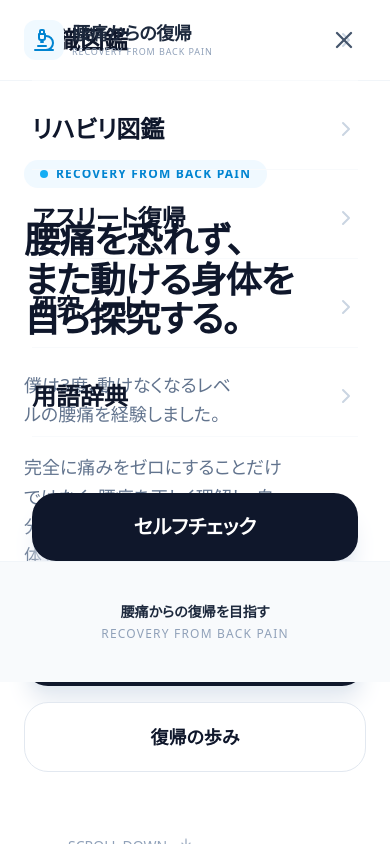
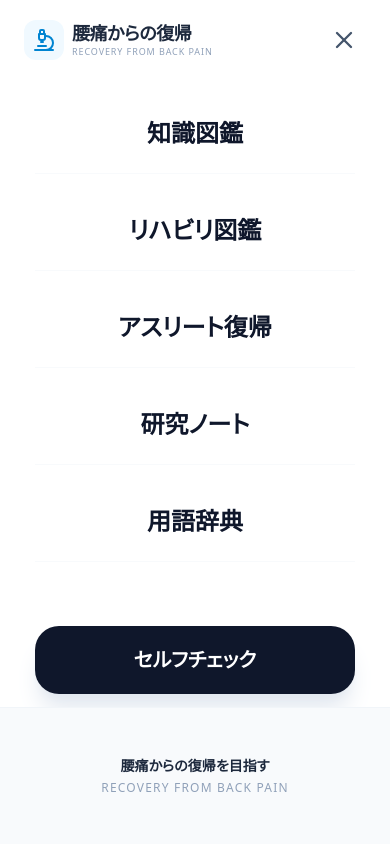
Before and after one commit to WAKAMUSYA/back-pain, a Next.js app: page / in a window 390 px wide. Both pictures are taken after a click on the button 344 px from the left and 40 px from the top of the page. Shown: the top 844 px of the page. Built offline with nearby package versions, Linux system fonts and the light colour scheme.

Commit message:
fix: モバイルメニューを画面全体を覆う中央揃えのレイアウトに修正

```diff
--- a/src/components/Header.tsx
+++ b/src/components/Header.tsx
@@ -31,9 +31,9 @@ export default function Header() {
   }, [isOpen]);
 
   return (
-    <header className="fixed top-0 w-full z-50 bg-white/90 backdrop-blur-md border-b border-slate-100">
-      <div className="max-w-7xl mx-auto px-6 h-20 flex items-center justify-between">
-        <Link href="/" className="flex items-center gap-2 group relative z-[110]">
+    <header className="fixed top-0 w-full z-50 bg-white border-b border-slate-100">
+      <div className="max-w-7xl mx-auto px-6 h-20 flex items-center justify-between relative z-[110]">
+        <Link href="/" className="flex items-center gap-2 group">
           <div className="w-10 h-10 rounded-xl bg-sky-50 flex items-center justify-center text-sky-600 group-hover:bg-sky-100 transition-colors">
             <Microscope size={24} />
           </div>
@@ -66,13 +66,14 @@ export default function Header() {
         {/* Mobile Menu Button */}
         <button
           onClick={() => setIsOpen(!isOpen)}
-          className="lg:hidden relative z-[110] p-2 text-slate-600 hover:text-sky-600 transition-colors"
+          className="lg:hidden p-2 text-slate-600 hover:text-sky-600 transition-colors"
           aria-label="Toggle menu"
         >
           {isOpen ? <X size={28} /> : <Menu size={28} />}
         </button>
+      </div>
 
-        {/* Mobile Navigation Overlay */}
+      {/* Mobile Navigation Overlay - Outside the centered container */}
       <AnimatePresence>
         {isOpen && (
           <motion.div
@@ -80,23 +81,22 @@ export default function Header() {
             animate={{ opacity: 1 }}
             exit={{ opacity: 0 }}
             transition={{ duration: 0.2 }}
-              className="fixed inset-0 bg-white lg:hidden z-[100] flex flex-col"
+            className="fixed inset-0 bg-white lg:hidden z-[100] flex flex-col pt-20"
           >
-              <div className="flex-grow flex flex-col justify-center px-8">
-                <nav className="flex flex-col gap-2">
+            <div className="flex-grow flex flex-col justify-center items-center px-8">
+              <nav className="flex flex-col gap-4 w-full max-w-xs">
                 {navLinks.map((link) => (
                   <Link
                     key={link.href}
                     href={link.href}
-                      className={`flex items-center justify-between py-6 border-b border-slate-50 text-2xl font-bold transition-all ${
+                    className={`flex items-center justify-center py-6 border-b border-slate-50 text-2xl font-bold transition-all text-center ${
                       pathname === link.href ? 'text-sky-600' : 'text-slate-900'
                     }`}
                   >
                     {link.label}
-                      <ChevronRight size={24} className={pathname === link.href ? 'text-sky-400' : 'text-slate-300'} />
                   </Link>
                 ))}
-                  <div className="mt-12">
+                <div className="mt-12 w-full">
                   <Link
                     href="/#self-check"
                     className="flex items-center justify-center w-full py-5 rounded-2xl bg-slate-900 text-white font-bold text-xl shadow-xl shadow-slate-200"
@@ -107,14 +107,13 @@ export default function Header() {
               </nav>
             </div>
 
-              <div className="p-10 text-center bg-slate-50 border-t border-slate-100">
+            <div className="p-12 text-center bg-slate-50 border-t border-slate-100">
               <p className="text-sm font-bold text-slate-800 mb-1">腰痛からの復帰を目指す</p>
               <p className="text-xs text-slate-400 uppercase tracking-widest">Recovery from Back Pain</p>
             </div>
           </motion.div>
         )}
       </AnimatePresence>
-      </div>
     </header>
   );
 }
```
Lines whose indentation alone changed are shown as unchanged.
